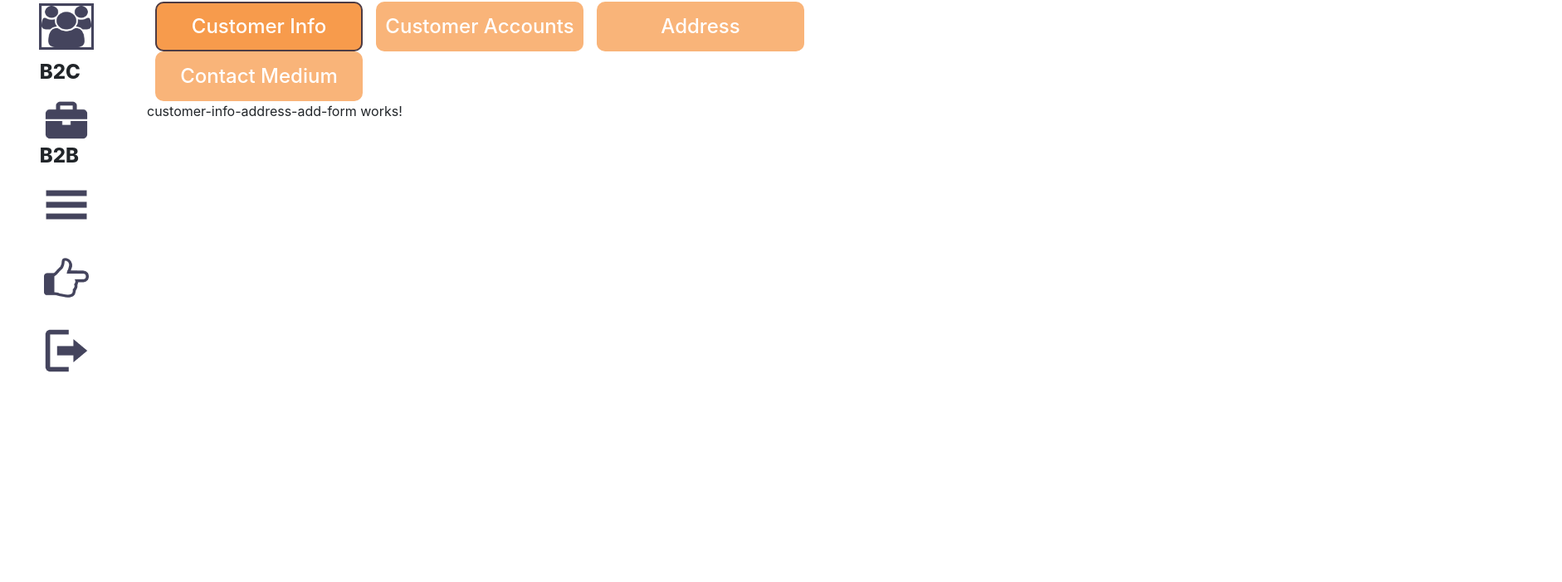
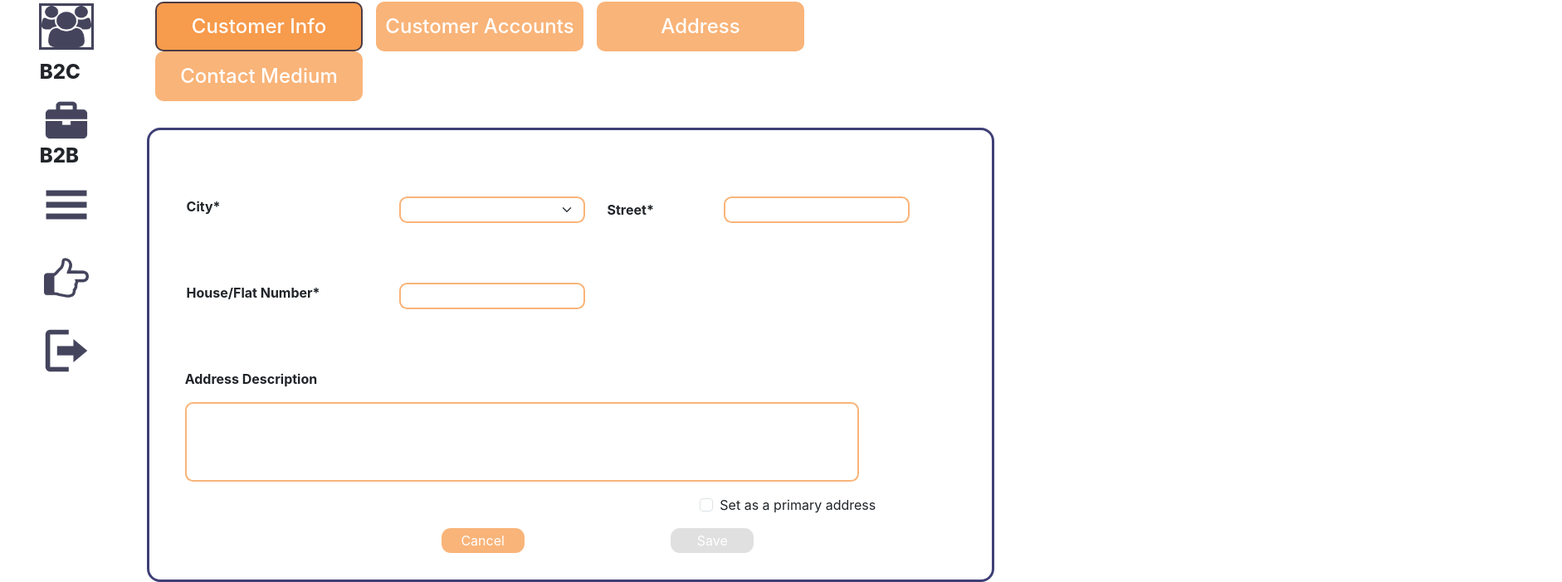
Before and after one commit to gglnyrdm/CRMLite, an Angular app: page /customeraddress-add in a window 1280 px wide. Shown: the part 200-902 px from the top of the page at 83% size, 1882 px wide, since content can reach past the window. Before the commit the page ends 800 px from the top, so only its background shows below. Built offline with nearby package versions, Linux system fonts and the light colour scheme; a web font is replaced by a local one.

Commit message:
update customer info address add form component

```diff
--- a/src/app/features/customers/components/customer-info-address-add-form/customer-info-address-add-form.component.html
+++ b/src/app/features/customers/components/customer-info-address-add-form/customer-info-address-add-form.component.html
@@ -1 +1,46 @@
-<p>customer-info-address-add-form works!</p>
+<form>
+
+    <div class="content-area">
+        <div class="row">
+            <div class="col-md-6">
+                <div class="left-side">
+                    <div class="input-area">
+                        <span>City*</span>
+                        <select class="form-select" aria-label="Default select example">
+                            <option hidden> </option>
+                            <option value="true">value</option>
+                            <option value="false">value</option>
+                        </select>
+                    </div>
+                    <div class="input-area">
+                        <span>House/Flat Number*</span>
+                        <input class="input-box" type="text">
+                    </div>
+                </div>
+            </div>
+            <div class="col-md-6">
+                <div class="right-side">
+                    <div class="input-area">
+                        <span class="street-text">Street*</span>
+                        <input class="street-input-box" type="text">
+                    </div>
+                </div>
+            </div>
+        </div>
+        <div class="row">
+            <div class="col-md-12">
+                <div class="address-description-area">
+                    <p class="address-description-text">Address Description<p>
+                    <input class="address-description-input" type="text">
+                </div>
+            </div>
+            <div class="form-check">
+                <input type="checkbox" class="form-check-input" id="checkbox">
+                <label class="form-check-label" for="password">Set as a primary address</label>
+            </div>
+            <button class="cancel-button">Cancel</button>
+        <button class="save-button">Save</button>
+        </div>
+
+    </div>
+</form>
--- a/src/app/features/customers/components/customer-info-address-add-form/customer-info-address-add-form.component.scss
+++ b/src/app/features/customers/components/customer-info-address-add-form/customer-info-address-add-form.component.scss
@@ -0,0 +1,129 @@
+.content-area{
+    width: 100%;
+    height: 100%;
+    border: 0.2rem solid #3F3F77;
+    border-radius: 1rem;
+    margin-top: 2rem;
+    // background-color: purple;
+  }
+  .input-box {
+    width: 14rem;
+    height: 2rem;
+    border: 2px solid #F5822099;
+    border-radius: 0.6rem;
+    float: right;
+  }
+
+  .street-text{
+    margin-right: 20px;
+  }
+
+  .street-input-box {
+    width: 14rem;
+    height: 2rem;
+    border: 2px solid #F5822099;
+    border-radius: 0.6rem;
+    margin-left: 4rem;
+  }
+
+  .input-area {
+    position: relative;
+    margin-bottom: 5rem;
+    width: 30rem;
+    font-weight: bold;
+  }
+
+  .form-select {
+    width: 14rem;
+    height: 2rem;
+    border: 2px solid #F5822099;
+    border-radius: 0.6rem;
+    float: right;
+    padding: 0 0 0 0.5rem;
+    color: #3F3F77;
+    box-shadow: none;
+  }
+
+  .left-side {
+    position: relative;
+    margin-right: 5rem;
+    left: 9%;
+    width: 100%;
+    height: 100%;
+    margin-top: 5rem;
+    // background-color: green;
+  }
+
+  .right-side {
+    position: relative;
+    margin-left: 2rem;
+    width: 100%;
+    margin-top: 5rem;
+    // background-color: red;
+  }
+
+  .address-description-input {
+   position: relative;
+   left: 4.2%;
+   width: 80%;
+   height: 6rem;
+   border: 2px solid #F5822099;
+   border-radius: 0.6rem;
+   padding: 0;
+  }
+
+  .address-description-text{
+    position: relative;
+    left: 4.2%;
+    font-weight: bold;
+  }
+
+  .form-check {
+    position: relative;
+    left: 65%;
+    margin-bottom: 1rem;
+  }
+
+  .form-control:focus,
+  .form-check-input:focus {
+    border: 1px solid rgba(245, 130, 32, 0.6);
+    box-shadow: none;
+  }
+
+  .form-check-input:checked {
+    background-color: rgba(245, 130, 32, 0.6);
+    border-color: rgba(245, 130, 32, 0.6);
+  }
+
+  .cancel-button {
+    position: relative;
+    display: inline-block;
+    left: 35%;
+    align-items: center;
+    justify-content: center;
+    color: white;
+    background-color: #F9B479;
+    width: 6.25rem;
+    height: 1.9rem;
+    border-radius: 0.7rem;
+    border: none;
+    font-weight: 400;
+    font-size: 1rem;
+    margin-bottom: 2rem;
+  }
+
+  .save-button {
+    position: relative;
+    display: inline-block;
+    left: 52%;
+    align-items: center;
+    justify-content: center;
+    color: white;
+    background-color: #E0E0E0;
+    width: 6.25rem;
+    height: 1.9rem;
+    border-radius: 0.7rem;
+    border: none;
+    font-weight: 400;
+    font-size: 1rem;
+  }
```
